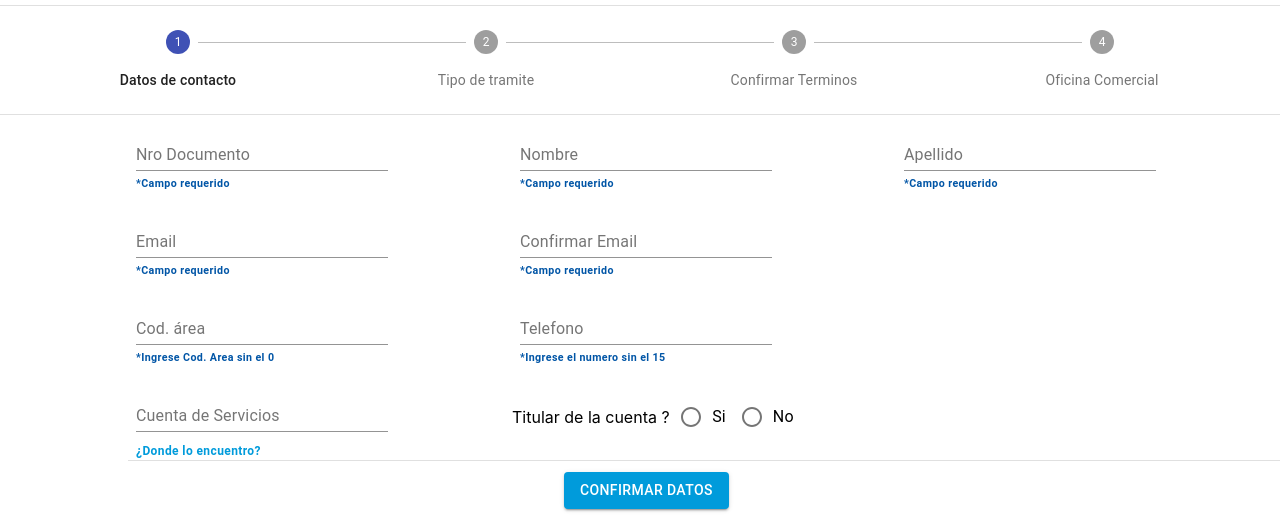
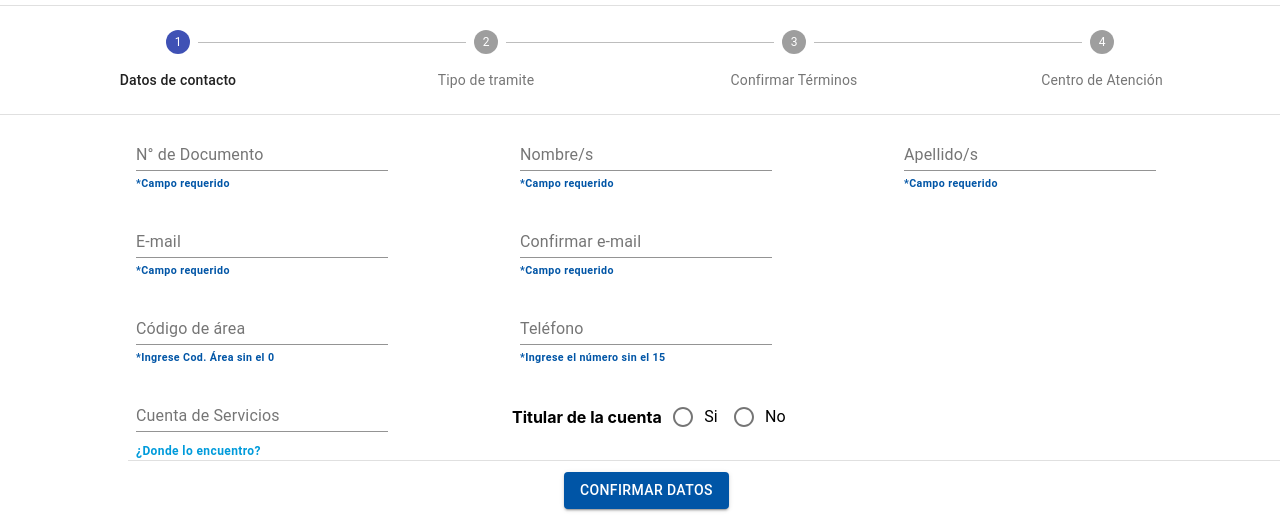
Before and after one commit to sapox/turnera_front, a React (Create React App) app in the folder turnera-app/: page /new in a window 1280 px wide. Shown: the part 432-952 px from the top of the page. Built offline with nearby package versions, Linux system fonts and the light colour scheme.

Commit message:
ortografia y estilos

```diff
--- a/turnera-app/src/App.js
+++ b/turnera-app/src/App.js
@@ -68,7 +68,7 @@ const useStyles = makeStyles(theme => ({
 }));
 
 function getSteps() {
-  return ["Datos de contacto", "Tipo de tramite", "Confirmar Terminos", "Oficina Comercial"];
+  return ["Datos de contacto", "Tipo de tramite", "Confirmar Términos", "Centro de Atención"];
 }
 
 function getStepContent(step, disclaimer, userStep) {
--- a/turnera-app/src/components/Disclaimer.js
+++ b/turnera-app/src/components/Disclaimer.js
@@ -29,14 +29,14 @@ const Disclaimer = () => {
 
 	return (
 		<form onChange={formik.handleSubmit}>
-      <div style={{ display: "flex", justifyContent: "center", textAlign: "justify" ,marginRight:'10%'}}>
+      <div style={{ display: "flex", justifyContent: "center", textAlign: "justify" ,marginRight:'10%',  alignSelf: 'center'}}>
         <Container>
         <FormControl>
           {text.map((t, i) => (
               <Fragment key={i}>
                 <article>
                   <h3>IMPORTANTE</h3>
-                  <p>{t.content}</p>
+                  <p>{t.content}<b> Cuidarnos es Responsabilidad de todos.</b></p>
                 </article>
               </Fragment>
             ))}
--- a/turnera-app/src/components/FormContacto.js
+++ b/turnera-app/src/components/FormContacto.js
@@ -44,9 +44,9 @@ const Style = {
 	},
 	button: {
 	  color: "white",
-	  background: "#009bdb",
+	  background: "#0055a6",
 	  "&:hover": {
-		background: "#009bdb",
+		background: "#0055a6",
 	  },
 	},
   };
@@ -123,18 +123,10 @@ const FormContacto = () => {
 
   const show = () => {
     setShowT(true);
-
-    //document.getElementById("titular").style.display = "block";
-    // formik.values.titularCuenta = document.getElementById(
-    //   "titularCuenta"
-    //).value;
   };
 
   const hide = () => {
     setShowT(false);
-
-    //document.getElementById("titular").style.display = "none";
-    //formik.values.titularCuenta = "";
   };
 
   useEffect(() => {
@@ -170,10 +162,11 @@ const FormContacto = () => {
         <Grid container>
           <Grid item xs>
             <TextField
-              label="Nro Documento"
+			  placeholder= "Número"
+              label="N° de Documento"
               id="dni"
               name="dni"
-              type="number"
+			  type="number"
               disabled={habilitado}
               onChange={formik.handleChange}
               value={formik.values.dni}
@@ -189,8 +182,8 @@ const FormContacto = () => {
           </Grid>
           <Grid item xs>
             <TextField
-              placeholder="Nombre"
-              label="Nombre"
+              placeholder="Nombre/s"
+              label="Nombre/s"
               id="nombre"
               name="nombre"
               disabled={habilitado}
@@ -208,8 +201,8 @@ const FormContacto = () => {
           </Grid>
           <Grid item xs>
             <TextField
-              placeholder="Apellido"
-              label="Apellido"
+              placeholder="Apellido/s"
+              label="Apellido/s"
               id="apellido"
               name="apellido"
               disabled={habilitado}
@@ -229,8 +222,8 @@ const FormContacto = () => {
         <Grid container>
           <Grid item xs>
             <TextField
-              placeholder="Email"
-              label="Email"
+              placeholder="E-mail"
+              label="E-mail"
               id="email"
               name="email"
               disabled={habilitado}
@@ -248,8 +241,8 @@ const FormContacto = () => {
           </Grid>
           <Grid item xs>
             <TextField
-              placeholder="confirmar Email"
-              label="Confirmar Email"
+              placeholder="Confirmar e-mail"
+              label="Confirmar e-mail"
               id="confirmarEmail"
               name="confirmarEmail"
               disabled={habilitado}
@@ -272,7 +265,7 @@ const FormContacto = () => {
             <TextField
               type="codArea"
               placeholder="Ej: 11"
-              label="Cod. área"
+              label="Código de área"
               id="codArea"
               name="codArea"
               disabled={habilitado}
@@ -281,7 +274,7 @@ const FormContacto = () => {
               helperText={
                 formik.errors.codArea || (
                   <Typography variant="p" style={Style.c}>
-                    *Ingrese Cod. Area sin el 0
+                    *Ingrese Cod. Área sin el 0
                   </Typography>
                 )
               }
@@ -293,7 +286,7 @@ const FormContacto = () => {
               value="rigth"
               type="number"
               placeholder="Ej: 12345678"
-              label="Telefono"
+              label="Teléfono"
               id="telefono"
               name="telefono"
               disabled={habilitado}
@@ -302,7 +295,7 @@ const FormContacto = () => {
               helperText={
                 formik.errors.telefono || (
                   <Typography variant="p" style={Style.c}>
-                    *Ingrese el numero sin el 15
+                    *Ingrese el número sin el 15
                   </Typography>
                 )
               }
@@ -312,10 +305,8 @@ const FormContacto = () => {
           <Grid item xs></Grid>
         </Grid>
         <Grid container>
-          <Grid item xs >
-
+          	<Grid item xs >
                 <TextField
-
                   placeholder="0123456789"
                   label="Cuenta de Servicios"
                   id="cuentaContrato"
@@ -349,12 +340,10 @@ const FormContacto = () => {
                     </Zoom>
                   </div>
                 </div>
-              </Grid>
-
-
-          <Grid item xs /*style={{width:'150%}}*/>
+            </Grid>
+        <Grid item xs /*style={{width:'150%}}*/>
             <div style={{ marginTop: "4%", display: "flex" }}>
-              <p stylr={{ alignSelf: "flex-end" }}>Titular de la cuenta ? </p>
+			<p style={{ alignSelf: "flex-end", fontSize: '12pt' }}><b>Titular de la cuenta</b></p>
               <RadioGroup
                 style={{ marginTop: "0%", marginLeft: "3%" }}
                 row
--- a/turnera-app/src/components/FormTurnos.js
+++ b/turnera-app/src/components/FormTurnos.js
@@ -197,11 +197,11 @@ const FormTurnos = () => {
             alignSelf: "center",
           }}
         >
-          <InputLabel>Oficina Comercial</InputLabel>
+          <InputLabel><b>Centro de Atención</b></InputLabel>
           <Select
             id="sucursalId"
-            name="sucursalId"
-            style={{ marginBottom: "15px", minWidth: "150" }}
+			name="sucursalId"
+            style={{ border: "1px solid", marginBottom: "15px", minWidth: "150", width: "100%", alignSelf: 'center' }}
             disabled={habilitado}
             onChange={formik.handleChange}
             value={formik.values.sucursalId}
@@ -209,12 +209,14 @@ const FormTurnos = () => {
             {sucursales &&
               sucursales.map((sucursal) => (
                 <MenuItem
+				  style={{fontSize: "12pt"}}
                   key={`sucursal_${sucursal.id}`}
                   value={sucursal.id}
                   onChange={sucursalData(formik.values.sucursalId)}
                 >
-                  {sucursal.nombre} -
-                  <p style={{ fontSize: 13 }}>{sucursal.direccion}</p>
+				  {sucursal.distrito.localidad.nombre} -
+                   {sucursal.nombre},
+                  <p style={{ fontSize: "10pt" }}> {sucursal.direccion}</p>
                 </MenuItem>
               ))}
           </Select>
@@ -229,7 +231,8 @@ const FormTurnos = () => {
             flexDirection: "column",
           }}
         >
-          <DatePicker
+		<div id="datePicker">
+		<DatePicker
             style={{
               marginTop: "3%",
               marginRight: "10%",
@@ -248,8 +251,8 @@ const FormTurnos = () => {
             inline={formik.values.sucursalId !== ""}
             excludeDates={populateFeriados(feriados)}
           />
+		</div>
         </FormControl>
-
         {turnos.length > 0 && (
           <FormControl
             style={{
@@ -264,7 +267,8 @@ const FormTurnos = () => {
             <InputLabel>Horario</InputLabel>
             <Select
               id="hora"
-              name="hora"
+			  name="hora"
+			  style={{ border: "1px solid" }}
               disabled={habilitado}
               onChange={formik.handleChange}
               value={formik.values.hora}
@@ -290,21 +294,18 @@ const FormTurnos = () => {
 
               marginLeft: "0%",
               marginRight: "10%",
-              width: "50%",
+              width: "30%",
               border: "ridge",
               textAlign: "justify",
             }}
           >
+			<div><b>Datos del Turno</b></div>
             Ud.{" "}
-            <b>
               {nombreUser} {apellidoUser}
-            </b>
-            , con DNI: <b>{dniUser}</b> esta a punto de sacar un turno para la
+            , con DNI: {dniUser} esta a punto de sacar un turno para la
             oficina comercial de{" "}
-            <b>
-              {sucursalNombre}({sucursalDireccion}),{sucursalLocalidad}
-            </b>
-            . En la fecha <b>{fechaTurno}</b> a las <b>{horaTurno} hs</b>.
+              {sucursalNombre}({sucursalDireccion}) - {sucursalLocalidad}
+            . En la fecha {fechaTurno} a las {horaTurno} hs.
           </div>
         </Zoom>
         <div
@@ -321,7 +322,7 @@ const FormTurnos = () => {
               disabled={habilitado}
               type="submit"
               variant="contained"
-              style={{backgroundColor: '#009bdb', color:'white'}}
+              style={{backgroundColor: '#0055a6', color:'white'}}
             >
               Confirmar Turno
             </Button>
--- a/turnera-app/src/components/New.js
+++ b/turnera-app/src/components/New.js
@@ -70,8 +70,8 @@ function getSteps() {
   return [
     "Datos de contacto",
     "Tipo de tramite",
-    "Confirmar Terminos",
-    "Oficina Comercial",
+    "Confirmar Términos",
+    "Centro de Atención",
   ];
 }
 
@@ -120,9 +120,9 @@ const SelectTipo = () => {
     <div style={{ display: "flex", justifyContent: "center", flexDirection: 'column'}}>
     <FormControl style={{marginTop: '3%',
     marginRight: '10%',
-    width: '50%',
+    width: '20%',
     alignSelf: 'center'}}>
-      <InputLabel>Seleccionar</InputLabel>
+      <InputLabel>Tipo de Trámite</InputLabel>
       <Select value={tipo} onChange={handleChange} style={{ minWidth: 150 }}>
         {tipoDecajas &&
           tipoDecajas.map((tipo) => (
--- a/turnera-app/src/components/TurnoConfirmado.js
+++ b/turnera-app/src/components/TurnoConfirmado.js
@@ -75,9 +75,9 @@ const TurnoConfirmado = () => {
         <CardContent >
           {turnoConfirmado ? (
             <Fragment>
-              <h2>Turno Confirmado</h2>
+              <h2 style={{textAling: "justify", fontFamily: "Roboto"}}>Turno Confirmado</h2>
               {cliente &&
-              <p style={{textAlign: 'justify'}}>{`Se ha enviado la confirmación del turno a su correo electrónico ${cliente.email}`}.</p>
+              <p style={{fontFamily: "Roboto"}}>{`Se ha enviado la confirmación del turno a su correo electrónico ${cliente.email}`}.</p>
               }
               <Link to={`/turno_confirmado?turnoId=${turnoId}&userDni=${userDni}`}>
                 <QRCode
@@ -90,11 +90,14 @@ const TurnoConfirmado = () => {
               </Link>
               {cliente &&
                 <Fragment>
-                <p>{`${cliente.nombre} ${cliente.apellido}. DNI: ${cliente.dni}`}</p>
-                <p>{`Turno: ${fecha}. Horario: ${hora}`}</p>
-                <b>Tipo de tramite:</b> {caja.tipo.nombre}
-                <p><b>Oficina Comercial:</b> {sucursal.nombre} - {sucursal.direccion}, {sucursal.distrito.localidad.nombre}</p>
-                <p style={{textAlign: 'justify'}}><b>No olvides traer tu DNI y recordá que este comprobante te servirá para circular en la calle desde tu domicilio hasta la oficina comercial, así como para ser atendido.</b></p>
+                <p style={{fontFamily: "Roboto"}}><b>Nombre: </b>{`${cliente.nombre} ${cliente.apellido}`}</p>
+                <p style={{fontFamily: "Roboto"}}><b>DNI: </b> {`${cliente.dni}`}</p>
+                <p style={{fontFamily: "Roboto"}}><b>Fecha: </b> {`${fecha}`}</p>
+                <p style={{fontFamily: "Roboto"}}><b>Hora: </b> {`${hora}`}</p>
+                <p style={{fontFamily: "Roboto"}}><b>Tipo de tramite:</b> {caja.tipo.nombre}</p>
+                <p style={{fontFamily: "Roboto"}}><b>Centro de Atención:</b> {sucursal.nombre}, {sucursal.direccion} - {sucursal.distrito.localidad.nombre}</p>
+                <p style={{textAlign: 'justify', fontFamily: "Roboto"}}><b>Importante: </b>No olvides traer tu DNI y recordá que este comprobante te servirá para ser atendido en nuestro Centro de Atención.</p>
+                <p style={{textAlign: 'justify', fontFamily: "Roboto"}}>Si por algún motivo tenés que cancelar el turno, escribinos a {sucursal.email}.</p>
                 <div  style={{ display: 'flex', justifyContent: 'center'}}>
                   <Button
                     variant="contained"
```
